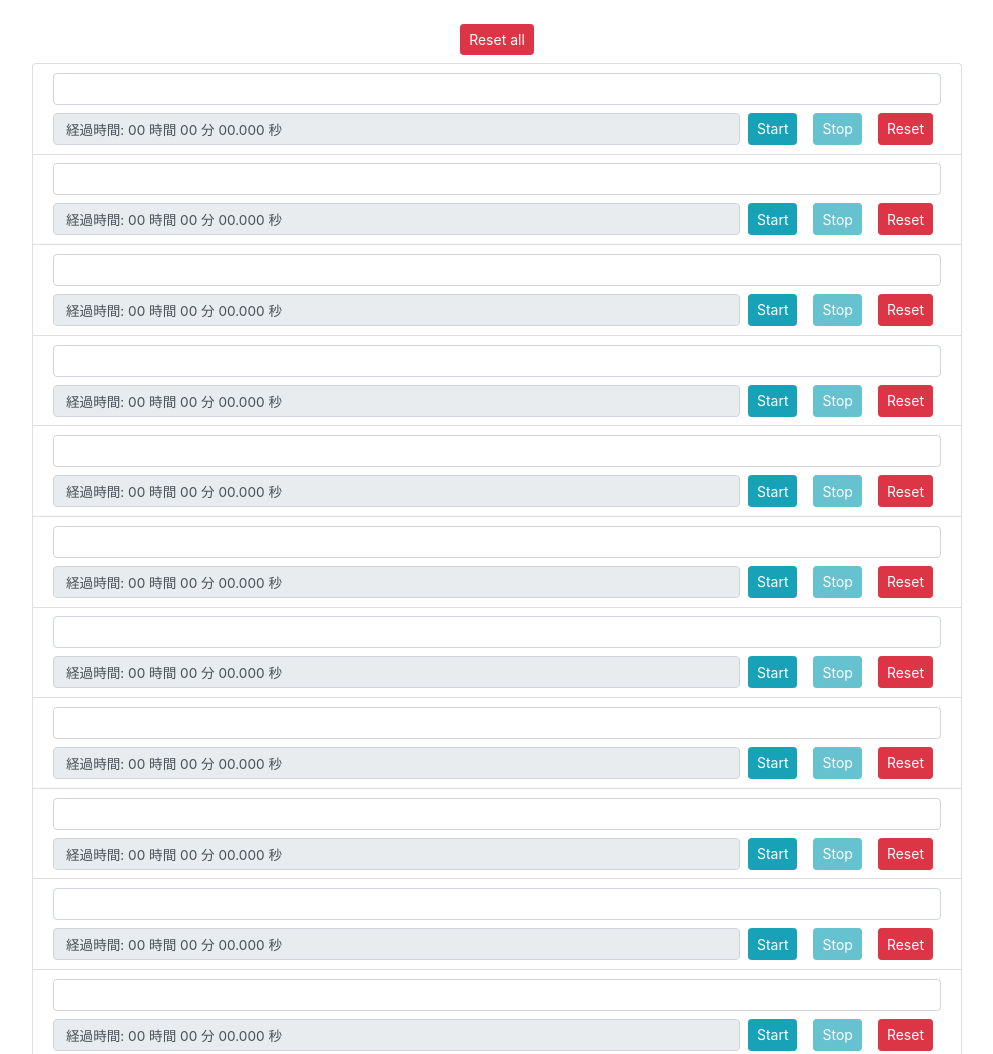
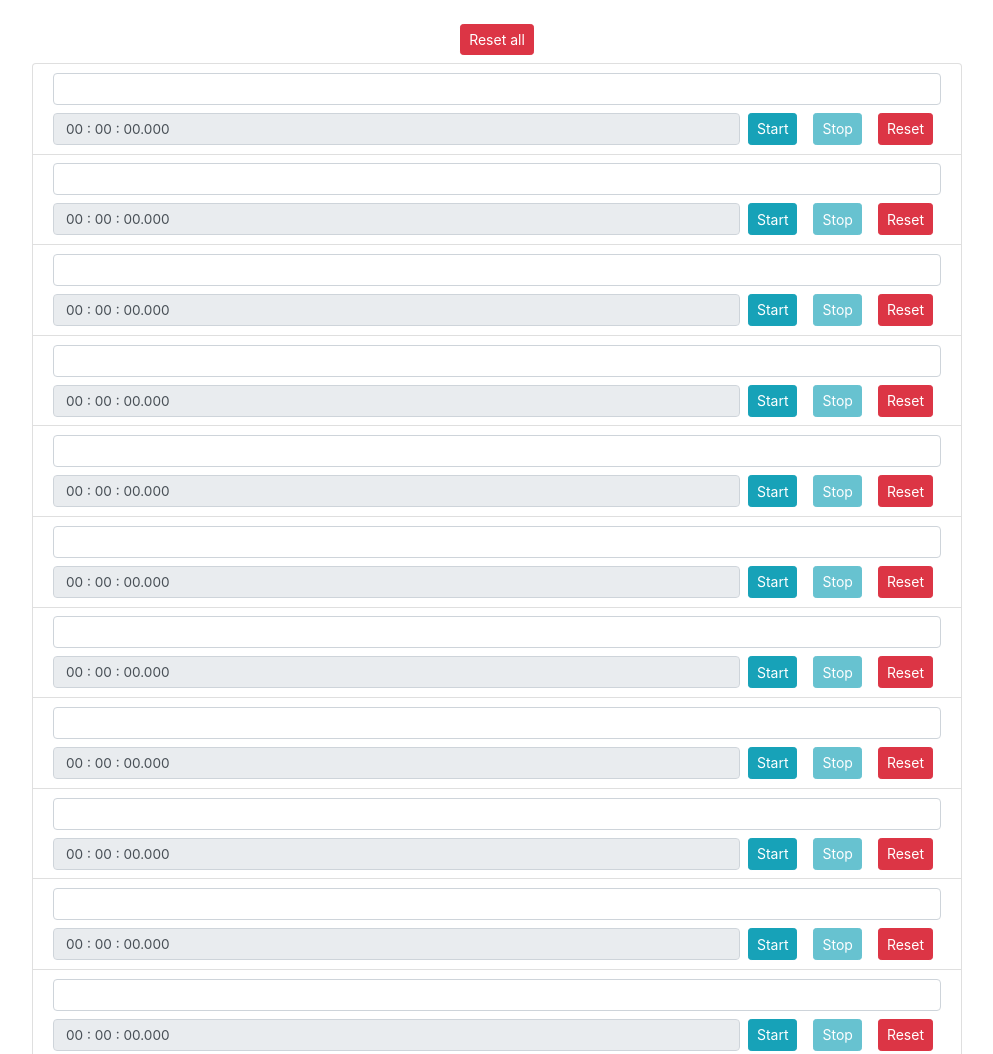
Before and after one commit to madayo/html-js-parts, a plain HTML site: page stopwatch.html in a window 1280 px wide. Shown: the top 1054 px of the page, without its empty margins (143-1136 px from the left). Drawn offline with nearby package versions, Linux system fonts and the light colour scheme.

Commit message:
表記を英語に統一

```diff
--- a/stopwatch.html
+++ b/stopwatch.html
@@ -37,7 +37,7 @@
         <input type="text" class="form-control mr-3 mb-2" v-model="list.name">
         <div class="d-flex mt-2">
           <input type="text" readonly :class="[{ 'border border-info rounded': list.status === 'running', 'border border-danger rounded': list.accumulationMilliSeconds > 0 }, 'd-block d-md-none form-control']" :value="formatMs(list.accumulationMilliSeconds)">
-          <input type="text" readonly :class="[{ 'border border-info rounded': list.status === 'running', 'border border-danger rounded': list.accumulationMilliSeconds > 0 }, 'd-none d-md-block form-control']" :value="'経過時間: ' + formatMs(list.accumulationMilliSeconds)">
+          <input type="text" readonly :class="[{ 'border border-info rounded': list.status === 'running', 'border border-danger rounded': list.accumulationMilliSeconds > 0 }, 'd-none d-md-block form-control']" :value="formatMs(list.accumulationMilliSeconds)">
           <button v-show="list.status === 'stopped'" @click="startTimer(index)" :disabled="list.status === 'running'" type="button" class="mx-2 btn btn-sm btn-info">Start</button>
           <div v-show="list.status === 'running'" class="mx-3 spinner-border text-info" role="status"></div>
           <button @click="stopTimer(index)"  :disabled="list.status === 'stopped'" type="button" class="mx-2 btn btn-sm btn-info">Stop</button>
@@ -95,7 +95,7 @@
           const hh = ('00' + hour).slice(-2)
           const mm = ('00' + minute).slice(-2)
           const ms = ('00000' + (_ms % 60000)).slice(-5)
-          return `${hh} 時間 ${mm} 分 ${ms.slice(0,2)}.${ms.slice(2,5)} 秒`
+          return `${hh} : ${mm} : ${ms.slice(0,2)}.${ms.slice(2,5)} `
         },
         startTimer(id) {
           if (this.lists[id].status === 'stopped') {
```
